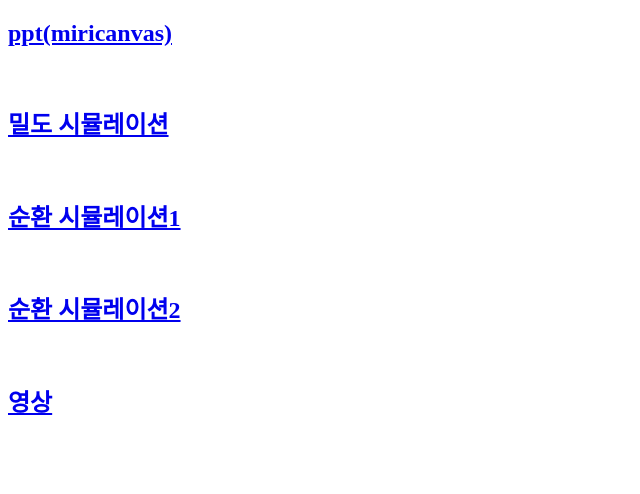
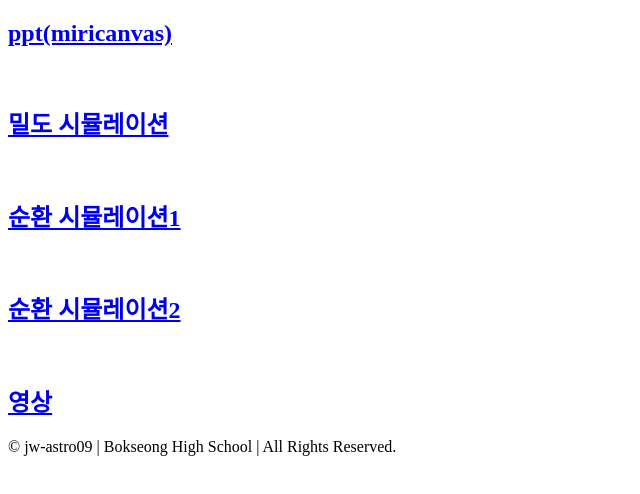
Before and after one commit to jw-astro09/1111, a plain HTML site: page index.html in a window 1280 px wide. Shown: the whole page, without its empty margins (0-640 px from the left). Drawn offline with Linux system fonts and the light colour scheme.

Commit message:
Update index.html

```diff
--- a/index.html
+++ b/index.html
@@ -16,5 +16,6 @@
      <a href="https://jw-astro09.github.io/1111/순환시뮬2.html"><h2>순환 시뮬레이션2</h2></a>
     <br>
     <a href="https://jw-astro09.github.io/1111/영상.html"><h2>영상</h2></a>
+    <footer>© jw-astro09 | Bokseong High School | All Rights Reserved.</footer>
 </body>
 </html>
```
